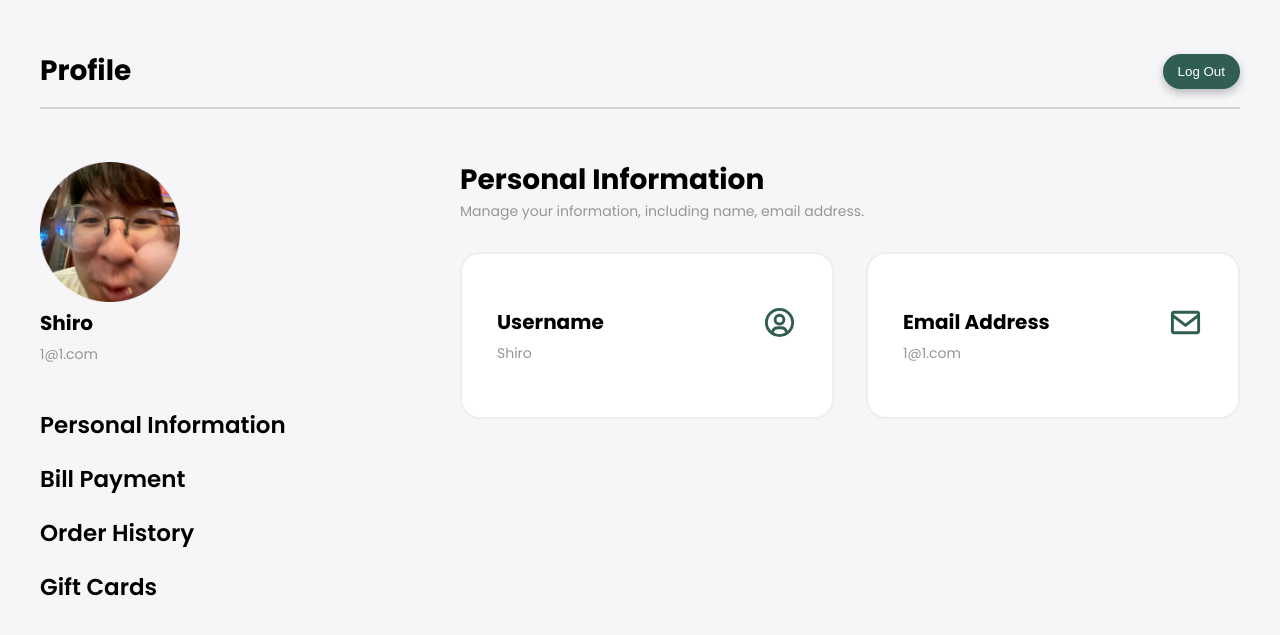
After one commit to KuroP1/outventure, a PHP site: page /profile/profile.php in a window 1280 px wide. The commit adds this page. Shown: the top 635 px of the page. Run offline with PHP 8.4, Linux system fonts and the light colour scheme; a user stored in the database is signed in; data comes from the database, SQL or seed files in the repository.

Commit message:
profile Page

```diff
--- a/authentication/login.css
+++ b/authentication/login.css
@@ -1,9 +1,3 @@
-body {
-    margin: 0px;
-    font-family: 'Poppins', sans-serif;
-    background-color: #f6f5f8;
-}
-
 a {
     color: #969696;
     text-decoration: none;
--- a/authentication/login.php
+++ b/authentication/login.php
@@ -15,6 +15,7 @@ if (isset($_SESSION["currentUser"])) {
     <meta http-equiv="X-UA-Compatible" content="IE=edge">
     <meta name="viewport" content="width=device-width, initial-scale=1.0">
     <title>Outventure</title>
+    <link rel="stylesheet" href="../global.css">
     <link rel="stylesheet" href="login.css">
     <link rel="preconnect" href="https://fonts.googleapis.com">
     <link rel="preconnect" href="https://fonts.gstatic.com" crossorigin>
@@ -45,7 +46,7 @@ if (isset($_SESSION["currentUser"])) {
                 if ($row = mysqli_fetch_assoc($result)) {
                     session_start();
                     $_SESSION["currentUser"] = $row['UserID'];
-                    header("Location: ../index.php");
+                    header("Location: ../profile/profile.php");
                     die();
                 } else {
                     echo '<script>alert("Invalid Email / Username or Password, Plz Try Again")</script>';
@@ -57,7 +58,7 @@ if (isset($_SESSION["currentUser"])) {
                 if ($row = mysqli_fetch_assoc($result)) {
                     session_start();
                     $_SESSION["currentUser"] = $row['UserID'];
-                    header("Location: ../index.php");
+                    header("Location: ../profile/profile.php");
                     die();
                 } else {
                     echo '<script>alert("Invalid Email / Username or Password, Plz Try Again")</script>';
--- a/authentication/register.php
+++ b/authentication/register.php
@@ -12,6 +12,7 @@ if (isset($_SESSION["currentUser"])) {
     <meta http-equiv="X-UA-Compatible" content="IE=edge">
     <meta name="viewport" content="width=device-width, initial-scale=1.0">
     <title>Outventure</title>
+    <link rel="stylesheet" href="../global.css">
     <link rel="stylesheet" href="login.css">
     <link rel="preconnect" href="https://fonts.googleapis.com">
 <link rel="preconnect" href="https://fonts.gstatic.com" crossorigin>
--- /dev/null
+++ b/global.css
@@ -0,0 +1,5 @@
+body {
+    margin: 0px;
+    font-family: 'Poppins', sans-serif;
+    background-color: #f6f5f8;
+}
--- /dev/null
+++ b/profile/profile.css
@@ -0,0 +1,141 @@
+.main-container {
+    width: 100%;
+    max-width: 1200px;
+    margin: 0 auto;
+}
+
+.top-container {
+    width: 100%;
+    display: flex;
+    align-items: center;
+    justify-content: space-between;
+    margin: 50px 0 15px 0;
+}
+
+.content-container {
+    display: flex;
+}
+
+.left-container {
+    width: 35%;
+}
+
+.right-container {
+    width: 65%;
+}
+
+.user-info-container {
+    display: flex;
+    flex-direction: column;
+    margin-bottom: 30px;
+}
+
+.menu-container {
+    display: flex;
+    flex-direction: column;
+}
+
+.profile-text {
+    font-weight: 700;
+    font-size: 28px;
+}
+
+button {
+    background: #315E52;
+    border: 0;
+    border-radius: 50px;
+    -webkit-filter: drop-shadow(0px 4px 4px rgba(0, 0, 0, 0.25));
+            filter: drop-shadow(0px 4px 4px rgba(0, 0, 0, 0.25));
+    color: white;
+    padding: 10px 15px;
+    cursor: pointer;
+    outline: none;
+    transition: 0.3s;
+}
+
+button:hover {
+    background: #387D6B;
+    transition: 0.3s;
+}
+
+hr {
+    height: 0px;
+    border: 1.7px solid #D3D3D3;
+    margin-bottom: 50px;
+}
+
+a {
+    text-decoration: none;
+    color: white;
+    font-weight: 500;
+}
+
+.avatar {
+    width: 140px;
+    margin: 3px 0 3px 0;
+}
+
+.username-text {
+    font-weight: 700;
+    font-size: 20px;
+    margin: 3px 0 3px 0;
+}
+
+.email-text {
+    font-weight: 400;
+    font-size: 14px;
+    color: #969696;
+    margin: 3px 0 3px 0;
+}
+
+.menu-text {
+    font-weight: 600;
+    font-size: 23px;
+    margin: 10px 0 10px 0;
+    transition: 0.3s;
+}
+
+.menu-text:hover {
+    color: #387D6B;
+    cursor: pointer;
+    transition: 0.3s;
+}
+
+.right-container-top-text {
+    display: flex;
+    flex-direction: column;
+}
+
+.right-container-top-text-main {
+    font-weight: 700;
+    font-size: 28px;
+}
+
+.right-container-top-text-sub {
+    font-weight: 400;
+    font-size: 14px;
+    color: #969696;
+}
+
+.cards-container {
+    display: flex;
+    justify-content: space-between;
+    margin-top: 30px;
+}
+
+.card {
+    display: flex;
+    flex-direction: column;
+    background: #FFFFFF;
+    border: 2px solid #EEEEEE;
+    border-radius: 20px;
+    width: 100%;
+    max-width: 300px;
+    padding: 50px 35px 50px 35px;
+}
+
+.card-first {
+    display: flex;
+    justify-content: space-between;
+    align-items: center;
+}
--- /dev/null
+++ b/profile/profile.php
@@ -0,0 +1,97 @@
+<?php
+session_start();
+if (!isset($_SESSION["currentUser"])) {
+    header("Location: ../authentication/login.php");
+}
+?>
+<!DOCTYPE html>
+<html lang="en">
+<head>
+    <meta charset="UTF-8">
+    <meta http-equiv="X-UA-Compatible" content="IE=edge">
+    <meta name="viewport" content="width=device-width, initial-scale=1.0">
+    <title>Outventure</title>
+    <link rel="stylesheet" href="../global.css">
+    <link rel="stylesheet" href="profile.css">
+    <link rel="preconnect" href="https://fonts.googleapis.com">
+    <link rel="preconnect" href="https://fonts.gstatic.com" crossorigin>
+    <link href="https://fonts.googleapis.com/css2?family=Poppins:ital,wght@0,100;0,200;0,300;0,400;0,500;0,600;0,700;0,800;0,900;1,100;1,200;1,300;1,400;1,500;1,600;1,700;1,800;1,900&display=swap" rel="stylesheet">
+</head>
+<body>
+    <div class="main-container">
+        <div class="top-container">
+            <span class="profile-text">Profile</span>
+            <button><a href="../logout.php">Log Out</a></button>
+        </div>
+        <hr>
+
+        <div class="content-container">
+            <div class="left-container">
+                <div class="user-info-container">
+                    <img class="avatar" src="../images/profile/avatar.png" alt="avatar" />
+                    <?php
+                    require_once "../config/database.php";
+                    $sql = "SELECT * FROM users WHERE UserID ='{$_SESSION['currentUser']}'";
+                    $result = mysqli_query($conn, $sql);
+
+                    if ($row = mysqli_fetch_assoc($result)) {
+                        echo "<span class='username-text'>{$row['Username']}</span>";
+                        echo "<span class='email-text'>{$row['Email']}</span>";
+                    }
+                    ?>
+                </div>
+                <div class="menu-container">
+                    <span class="menu-text">Personal Information</span>
+                    <span class="menu-text">Bill Payment</span>
+                    <span class="menu-text">Order History</span>
+                    <span class="menu-text">Gift Cards</span>
+                </div>
+            </div>
+            <div class="right-container">
+                <div class="right-container-top-text">
+                    <span class="right-container-top-text-main">Personal Information</span>
+                    <span class="right-container-top-text-sub">Manage your information, including name, email address.</span>
+                </div>
+                <div class="cards-container">
+                    <div class="card">
+                        <div class="card-first">
+                            <span class="username-text">Username</span>
+                            <svg xmlns="http://www.w3.org/2000/svg" width="35" height="35" viewBox="0 0 24 24" style="fill: rgba(49, 94, 82, 1);transform: msFilter;">
+                                <path d="M12 2A10.13 10.13 0 0 0 2 12a10 10 0 0 0 4 7.92V20h.1a9.7 9.7 0 0 0 11.8 0h.1v-.08A10 10 0 0 0 22 12 10.13 10.13 0 0 0 12 2zM8.07 18.93A3 3 0 0 1 11 16.57h2a3 3 0 0 1 2.93 2.36 7.75 7.75 0 0 1-7.86 0zm9.54-1.29A5 5 0 0 0 13 14.57h-2a5 5 0 0 0-4.61 3.07A8 8 0 0 1 4 12a8.1 8.1 0 0 1 8-8 8.1 8.1 0 0 1 8 8 8 8 0 0 1-2.39 5.64z"></path>
+                                <path d="M12 6a3.91 3.91 0 0 0-4 4 3.91 3.91 0 0 0 4 4 3.91 3.91 0 0 0 4-4 3.91 3.91 0 0 0-4-4zm0 6a1.91 1.91 0 0 1-2-2 1.91 1.91 0 0 1 2-2 1.91 1.91 0 0 1 2 2 1.91 1.91 0 0 1-2 2z"></path>
+                            </svg>
+                        </div>
+                        <?php
+                        require_once "../config/database.php";
+                        $sql = "SELECT * FROM users WHERE UserID ='{$_SESSION['currentUser']}'";
+                        $result = mysqli_query($conn, $sql);
+
+                        if ($row = mysqli_fetch_assoc($result)) {
+                            echo "<span class='email-text'>{$row['Username']}</span>";
+                        }
+                        ?>
+                    </div>
+                    <div class="card">
+                        <div class="card-first">
+                            <span class="username-text">Email Address</span>
+                            <svg xmlns="http://www.w3.org/2000/svg" width="35" height="35" viewBox="0 0 24 24" style="fill: rgba(49, 94, 82, 1);transform: msFilter;">
+                                <path d="M20 4H4c-1.103 0-2 .897-2 2v12c0 1.103.897 2 2 2h16c1.103 0 2-.897 2-2V6c0-1.103-.897-2-2-2zm0 2v.511l-8 6.223-8-6.222V6h16zM4 18V9.044l7.386 5.745a.994.994 0 0 0 1.228 0L20 9.044 20.002 18H4z"></path>
+                            </svg>
+                        </div>
+                        <?php
+                        require_once "../config/database.php";
+                        $sql = "SELECT * FROM users WHERE UserID ='{$_SESSION['currentUser']}'";
+                        $result = mysqli_query($conn, $sql);
+
+                        if ($row = mysqli_fetch_assoc($result)) {
+                            echo "<span class='email-text'>{$row['Email']}</span>";
+                        }
+                        ?>
+                    </div>
+                </div>
+            </div>
+        </div>
+    </div>
+</body>
+
+</html>
```
Also changed, not shown: images/profile/avatar.png (added).
